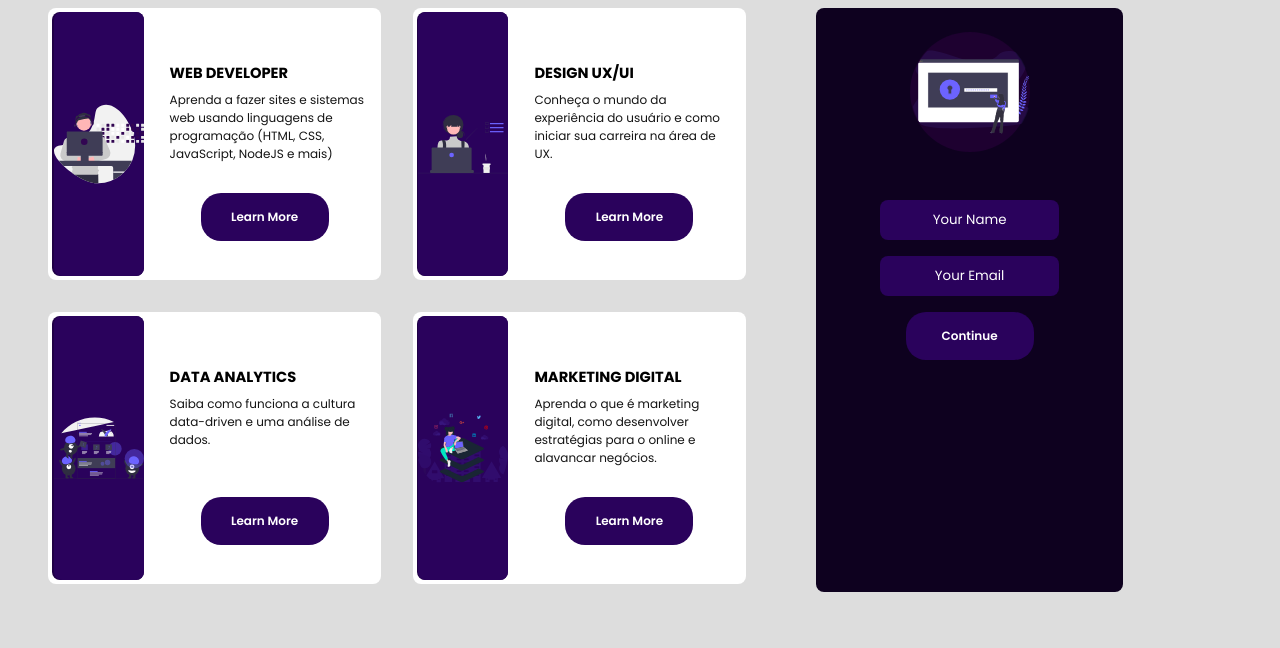
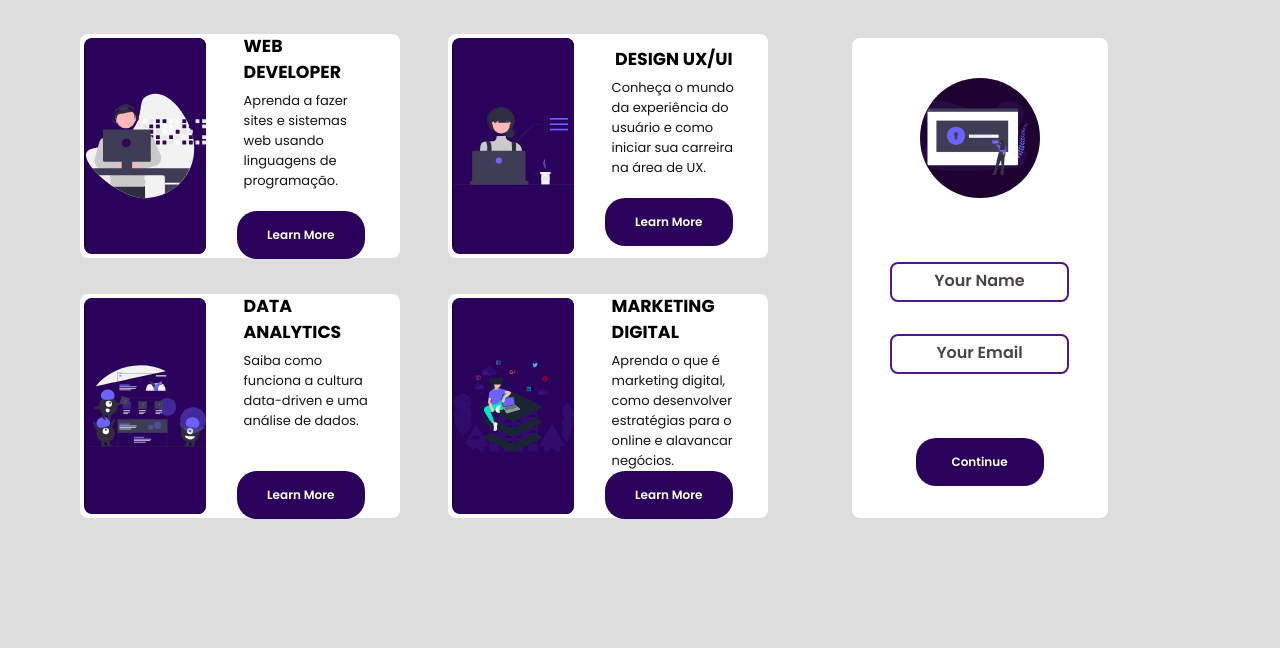
Before and after one commit to Lucascollins/Landing-Page, a plain HTML site: page landing page/index.html in a window 1280 px wide. Shown: the part 152-800 px from the top of the page. Drawn offline with Linux system fonts and the light colour scheme.

Commit message:
Resposivo

```diff
--- a/landing page/css/green.css
+++ b/landing page/css/green.css
@@ -73,27 +73,31 @@ nav .list li #join:hover {
 
 .container {
     display: flex;
-    height: 100%;
-    width: 100%;
+    height: 75vh;
+    max-width: 1800px;
     flex-direction: row;
-    margin-left: 2rem;
+    margin: 2rem;
     padding: 1rem;
 }
 
 .container2 {
-    width: 60vw;
-    height: 70vh;
+    justify-content:center ;
+    align-items: center;
+    max-width: 60vw;
+    min-height: 10vh;
+    height: 65vh;
     display: flex;
     flex-wrap: wrap;
 }
 
 section {
+    margin-left:1rem;
     display: flex;
-    max-width: 26vw;
+    max-width:25vw;
+    justify-content: center;
     margin-right: 2rem;
-    height: 34vh;
+    height: 28vh;
     padding: 4px;
-    margin-top: 1rem;
     margin-bottom: 1rem;
     border-radius: 8px;
     background-color: rgb(255, 255, 255);
@@ -101,18 +105,20 @@ section {
 
 .container3 {
     display: flex;
+    align-items: center;
+    justify-content: center;
     flex-direction: column;
     padding: 0.5rem;
     max-width: 100vw;
+    margin-right: 20px;
     height: 100%;
-    margin-left: 0.5rem;
+    margin-left: 20px;
     justify-content: center;
 }
 
 h4 {
-    margin-top: 1rem;
     margin-left: 10px;
-    font-size: 11pt;
+    font-size: 13pt;
 }
 
 .container4 {
@@ -124,14 +130,14 @@ h4 {
 }
 
 .text {
-    width: 200px;
+    max-width: 200px;
     height: 80px;
     margin-top: 0.4rem;
-    margin-bottom: 0.4rem;
-    font-size: 12px;
+    margin-bottom: 1.5rem;
+    font-size: 13px;
     margin-left: 10px;
     color: rgb(20, 20, 20);
-    max-width: 200px;
+
 }
 
 .imagem {
@@ -146,14 +152,14 @@ h4 {
 }
 
 .image img {
-    width: 100px;
-    height: 100px;
+    width: 150px;
+    height: 150px;
     margin-left: 2.3rem;
 }
 
 .imagem img {
     margin-left: 0.1rem;
-    width: 90px;
+    width: 120px;
     border-radius: 8px;
     height: 100%;
     background-color: rgb(42, 2, 92);
@@ -164,8 +170,13 @@ h4 {
     flex-direction: column;
     justify-content: center;
     align-items: center;
+    justify-content: center;
+    align-items: center;
 }
 
+.bfom {
+    margin-top:3rem;
+}
 button {
     text-align: center;
     font-weight: 600;
@@ -191,8 +202,7 @@ button:hover {
 }
 
 section:first-child {
-    margin-left: 0;
-    margin-bottom: 0px;
+    margin-left: 1rem;
 }
 
 form {
@@ -201,14 +211,17 @@ form {
 }
 
 form {
-    width: 24vw;
-    height: 73vh;
-    margin-top: 1rem;
+    position: absolute;
+    left: 3%;
+    top: 1%;
+    width: 20vw;
+    height: 60vh;
+    padding: 1rem;
+    margin-top:0.5rem;
     align-items: center;
-    margin-bottom: 1rem;
     border-radius: 8px;
     position: relative;
-    background-color: rgb(14, 1, 31);
+    background-color: rgb(255, 255, 255);
 }
 
 .input-field {
@@ -219,16 +232,21 @@ form {
     margin-top: 1.5rem;
     margin-bottom: 2rem;
     width: 120px;
+    border-radius: 50%;
     background-color: rgb(30, 1, 48);
-    border-radius: 50%;
     height: 120px;
 }
 
 .imagens img {
     margin-left: 0.1rem;
-    width: 100%;
+    width: 90%;
     border-radius: 50%;
     height: 100%;
+}
+::placeholder {
+    color: rgb(73, 68, 68);
+    font-weight: 600;
+    font-size: 12pt;
 }
 
 input {
@@ -237,12 +255,14 @@ input {
     height: 5vh;
     border: 0;
     border-radius: 8px;
-    background-color: rgb(42, 2, 92);
+    border: solid 2px rgb(77, 24, 141);
+    margin-top: 1rem;
 }
 
-::placeholder {
-    color: white;
+::placeholder:focus {
+    color: rgb(240, 240, 240);
 }
+
 
 input:focus {
     border: 0;
--- a/landing page/css/style.css
+++ /dev/null
@@ -1,228 +0,0 @@
-@import url('https://fonts.googleapis.com/css2?family=Poppins:wght@100;200;300;400;500;600;700&display=swap');
-* {
-    padding: 0;
-    margin: 0;
-    box-sizing: border-box;
-    font-family: "Poppins", sans-serif;
-}
-
-body {
-    width: 100%;
-    overflow-x: hidden;
-    height: 100%;
-    overflow-y: hidden;
-    background-color: rgb(221, 221, 221);
-}
-
-nav {
-    display: flex;
-    flex-direction: row;
-    width: 120%;
-    align-items: center;
-    padding: 1rem;
-    height: 16vh;
-    background-color: white;
-}
-
-nav .list {
-    display: flex;
-    flex-direction: row;
-    margin: 1rem;
-}
-
-nav .list li {
-    display: flex;
-    flex-wrap: wrap;
-    justify-content: right;
-    margin: 1rem;
-    list-style: none;
-}
-
-nav .list li a {
-    color: rgb(20, 20, 20);
-    text-decoration: none;
-    font-weight: 600;
-    padding: 4px;
-}
-
-nav .list li #join {
-    background-color: rgb(63, 61, 86);
-    font-size: 15px;
-    border-radius: 8px;
-    padding: 4px;
-    color: white;
-}
-
-.container {
-    display: flex;
-    height: 100%;
-    width: 100%;
-    flex-direction: row;
-    margin-left: 2rem;
-    padding: 1rem;
-}
-
-.container2 {
-    width: 60vw;
-    height: 70vh;
-    display: flex;
-    flex-wrap: wrap;
-}
-
-section {
-    display: flex;
-    width: 26vw;
-    margin-right: 2rem;
-    height: 34vh;
-    padding: 4px;
-    margin-top: 1rem;
-    margin-bottom: 1rem;
-    border-radius: 8px;
-    background-color: rgb(255, 255, 255);
-}
-
-.container3 {
-    display: flex;
-    flex-direction: column;
-    padding: 0.5rem;
-    max-width: 200px;
-    height: 25vh;
-    margin-left: 0.5rem;
-    justify-content: center;
-}
-
-h4 {
-    margin-top: 1rem;
-    margin-left: 10px;
-    font-size: 11pt;
-}
-
-.text {
-    margin-top: 0.4rem;
-    margin-bottom: 0.2rem;
-    font-size: 12px;
-    margin-left: 10px;
-    color: rgb(20, 20, 20);
-    max-width: 200px;
-}
-
-.imagem {
-    display: flex;
-    flex-direction: column;
-    align-items: center;
-    justify-content: center;
-    background-color: rgb(235, 235, 235x);
-    border-radius: 8px;
-    width: auto;
-    height: auto;
-}
-
-.image img {
-    width: 100px;
-    height: 100px;
-    margin-left: 2.3rem;
-}
-
-.imagem img {
-    margin-left: 0.1rem;
-    width: 90px;
-    border-radius: 8px;
-    height: 100%;
-    background-color: rgba(63, 61, 86, 0.589);
-}
-
-.buttom {
-    display: flex;
-    flex-direction: column;
-    justify-content: center;
-    align-items: center;
-}
-
-button {
-    text-align: center;
-    font-weight: 600;
-    font-size: 12px;
-    cursor: pointer;
-    justify-content: center;
-    align-items: center;
-    margin-top: 1rem;
-    margin-bottom: 0;
-    width: 10vw;
-    height: 6vh;
-    border-radius: 20px;
-    padding: 4px;
-    border: none;
-    background-color: rgb(63, 61, 86);
-    color: white;
-}
-
-button:hover {
-    background-color: rgba(35, 0, 56, 0.438);
-    transition: ease-in-out 1s;
-    letter-spacing: 1px;
-}
-
-section:first-child {
-    margin-left: 0;
-    margin-bottom: 0px;
-}
-
-form {
-    display: flex;
-    flex-direction: column;
-}
-
-form {
-    width: 24vw;
-    height: 73vh;
-    margin-top: 1rem;
-    align-items: center;
-    margin-bottom: 1rem;
-    border-radius: 8px;
-    background-color: rgba(255, 255, 255, 0.829);
-}
-
-.imagens {
-    margin-top: 1.5rem;
-    width: 120px;
-    background-color: rgb(30, 1, 48);
-    border-radius: 50%;
-    height: 120px;
-}
-
-.imagens img {
-    margin-left: 0.1rem;
-    width: 100%;
-    border-radius: 50%;
-    height: 100%;
-}
-
-h3 {
-    margin-top: 1rem;
-    color: #434343;
-    margin-bottom: 1.5rem;
-}
-
-input {
-    text-align: center;
-    margin-bottom: 1rem;
-    width: 14vw;
-    height: 5vh;
-    border: 0;
-    border-radius: 8px;
-    background-color: rgba(63, 61, 86, 0.938);
-}
-
-::placeholder {
-    color: white;
-}
-
-input:focus {
-    border: 0;
-    outline: none;
-}
-
-select {
-    text-align: center;
-    width: 14vw;
-}
--- a/landing page/index.html
+++ b/landing page/index.html
@@ -3,17 +3,17 @@
 
 <head>
     <meta charset="UTF-8">
-    <meta http-equiv="X-UA-Compatible" content="">
+    <meta http-equiv="X-UA-Compatible" content="Google">
     <meta name="viewport" content="width=device-width, initial-scale=1.0">
     <link rel="stylesheet" href="/landing page/css/green.css">
     <title>Landing Page</title>
-    <script src="/script.js" defer></script>
+    <script src="/landing page/script.js" defer></script>
 </head>
 
 
 <nav>
     <div class="image">
-        <img src="/assets/undraw_stars_re_6je7.svg" alt="">
+        <img src="/landing page/assets/undraw_stars_re_6je7.svg" alt="">
     </div>
     <div class="list">
         <li><a href="#">Home</a></li>
@@ -37,7 +37,7 @@
                     <h4>
                         WEB DEVELOPER
                     </h4>
-                    <p class="text">Aprenda a fazer sites e sistemas web usando linguagens de programação (HTML, CSS, JavaScript, NodeJS e mais)</p>
+                    <p class="text">Aprenda a fazer sites e sistemas web usando linguagens de programação.</p>
                     <div class="buttom">
                         <button type="submit">Learn More</button>
                     </div>
@@ -91,18 +91,20 @@
         </div>
         <form onsubmit="" id="forms">
             <div class="imagens">
-                <img src="/assets/undraw_authentication_fsn5.svg" alt="">
+                <img src="/landing page/assets/undraw_authentication_fsn5.svg" alt="">
             </div>
             <div class="input-field">
-                <input required type="text" name="name" id="name" placeholder="Your Name">
+                <input  type="text" name="name" id="name" placeholder="Your Name" onclick="mudarCorName()">
                 <div class="underline"></div>
             </div>
             <div class="input-field">
-                <input required type="email" name="email" id="email" placeholder="Your Email">
+                <input  type="email" name="email" id="email" placeholder="Your Email" onclick="mudarCorEmail()">
                 <div class="underline"></div>
             </div>
 
-            <button onclick="verificar()" id="buttom">Continue</button>
+             <div class="bfom">
+                 <button onclick="verificar()" class="buttom1" >Continue</button>
+                </div>
 
             <div class="send">
                 Arroz
--- a/landing page/script.js
+++ b/landing page/script.js
@@ -15,4 +15,17 @@ function verificar() {
 
     email.value = ""
     nome.value = ""
+    document.getElementById("name").style.backgroundColor =""
+    document.getElementById("email").style.backgroundColor=""
 }
+
+
+function mudarCorName(){
+    document.getElementById("name").style.backgroundColor ="rgb(64, 14, 126)"
+
+
+}
+
+function mudarCorEmail(){
+    document.getElementById("email").style.backgroundColor="rgb(64, 14, 126)"
+}
```
